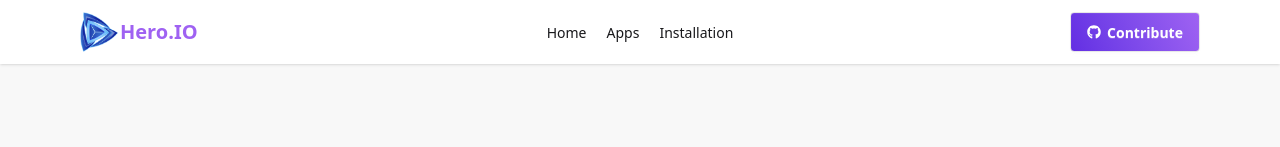
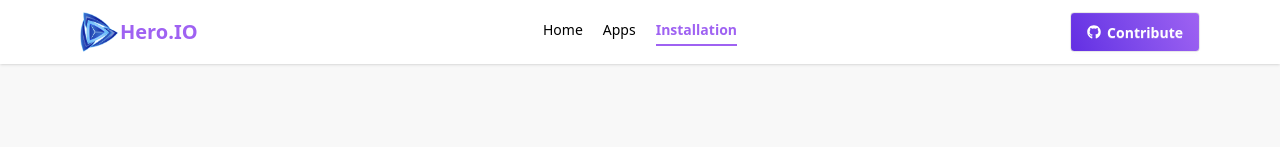
Before and after one commit to ashrafulislam65/Hero.io-Software-Store, a React (Vite) app: page /installedList in a window 1280 px wide. Shown: the top 147 px of the page. Built offline with nearby package versions, Linux system fonts and the light colour scheme.

Commit message:
install button text change and desabled functionality added

```diff
--- a/src/Components/Header/Navbar.jsx
+++ b/src/Components/Header/Navbar.jsx
@@ -1,13 +1,22 @@
-import { Link } from 'react-router';
+import { Link, NavLink } from 'react-router';
 import Logo from '../../assets/logo.png'
 import { FaGithub } from 'react-icons/fa';
 
 const Navbar = () => {
+    const navLinkStyle = ({ isActive }) => {
+        return {
+            color: isActive ? '#9f62f2' : '#000000',
+            borderBottom: isActive ? '2px solid #9f62f2' : 'none',
+            fontWeight: isActive ? 'bold' : 'normal',
+            paddingBottom: '4px'
+        }
+    }
     const links = <>
+
         <div className='flex gap-5'>
-            <Link to='/'><li>Home</li></Link>
-            <Link to='/all-apps'><li>Apps</li></Link>
-            <Link to='/installedList'><li>Installation</li></Link>
+            <NavLink to='/' style={navLinkStyle}><li>Home</li></NavLink>
+            <NavLink to='/all-apps' style={navLinkStyle}><li>Apps</li></NavLink>
+            <NavLink to='/installedList' style={navLinkStyle}><li>Installation</li></NavLink>
         </div>
     </>
     return (
--- a/src/Pages/AppDetails/AppDetails.jsx
+++ b/src/Pages/AppDetails/AppDetails.jsx
@@ -2,15 +2,30 @@ import { useLoaderData, useParams } from 'react-router';
 import Download from '../../assets/icon-downloads.png';
 import Rating from '../../assets/icon-ratings.png';
 import Review from '../../assets/icon-review.png';
-import { addToStoredDB } from '../../Utility/AddToDB';
+import { addToStoredDB, getStoredApps } from '../../Utility/AddToDB';
+import { useEffect, useState } from 'react';
 
 const AppDetails = () => {
+
     const { id } = useParams();
     const data = useLoaderData();
     const appDetails = data.find(app => app.id === parseInt(id));
     const { ratings, reviews, size, description, companyName, title, image, downloads, ratingAvg } = appDetails;
-    const handleInstall = id => {
+     const [isInstalled, setIsInstalled] = useState(false);
+
+    useEffect(() => {
+        const checkIfInstalled = () => {
+            const storedApps = getStoredApps();
+            const installed = storedApps.includes(parseInt(id));
+            setIsInstalled(installed);
+        };
+
+        checkIfInstalled();
+    }, [id]);
+    const handleInstall = (id) => {
+
         addToStoredDB(id);
+        setIsInstalled(true);
     }
     return (
         <div>
@@ -43,7 +58,9 @@ const AppDetails = () => {
                                 <h4 className='font-extrabold md:text-3xl'>{reviews}</h4>
                             </div>
                         </div>
-                        <button onClick={()=>handleInstall(id)} className="btn text-[white] bg-[#00d390]">Install Now ( <span>{size}</span> MB)</button>
+                        <button onClick={()=>handleInstall(id)}
+                         disabled={isInstalled}
+                        className={`btn text-[white] ${isInstalled ? 'bg-gray-400' : 'bg-[#00d390]'}`}>{isInstalled ? 'Installed' : `Install Now (${size} MB)`}</button>
 
                     </div>
 
--- a/src/Utility/AddToDB.js
+++ b/src/Utility/AddToDB.js
@@ -10,11 +10,12 @@ const getStoredApps = () => {
 }
 const addToStoredDB = (id) => {
     const storeAppsData = getStoredApps();
-    if (storeAppsData.includes(id)) {
+     const numericId = parseInt(id);
+    if (storeAppsData.includes(numericId)) {
          alert('App already installed');
     }
     else{
-        storeAppsData.push(id);
+        storeAppsData.push(numericId);
         localStorage.setItem('installedAppsList', JSON.stringify(storeAppsData));
         alert('App installed successfully!');
     }
```
